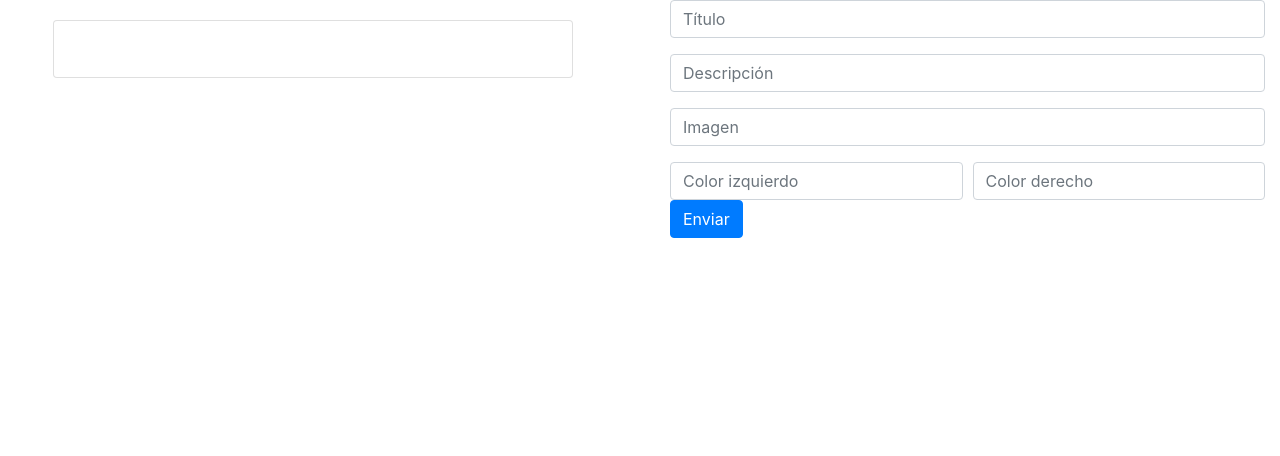
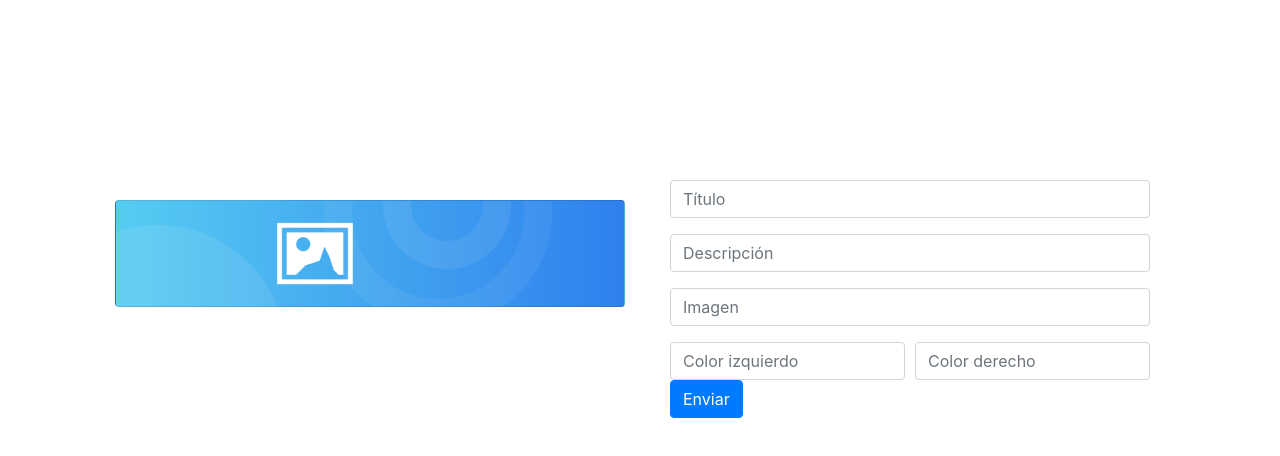
Before and after one commit to Koato/ReactFitness, a React (Create React App) app: page /excercise/new in a window 1280 px wide. Shown: the top 456 px of the page. Built offline with nearby package versions, Linux system fonts and the light colour scheme.

Commit message:
mejorando UX

```diff
--- a/src/Components/Card.js
+++ b/src/Components/Card.js
@@ -1,5 +1,6 @@
 import React from "react";
 import circlesIMG from "../images/circles.png";
+import emptyIMG from "../images/empty.png";
 import './styles/Card.css';
 import 'bootstrap/dist/css/bootstrap.css';
 
@@ -29,12 +30,12 @@ class Card extends React.Component {
         return (
             // solo retorna un solo valor
             <div className="card mx-auto Fitness-Card" style={{
-                backgroundImage: `url({${circlesIMG}}), linear-gradient(to right, ${leftColor}, ${rightColor})`
+                backgroundImage: `url(${circlesIMG}), linear-gradient(to right, ${leftColor || '#56CCF2'}, ${rightColor || '#2F80ED'})`
             }}>
                 <div className="card-body">
                     <div className="row center">
                         <div className="col-6">
-                            <img src={img} className="float-right" />
+                            <img src={img || emptyIMG} className="float-right" />
                         </div>
                         <div className="col-6 Fitness-Card-Info">
                             <h1>{title}</h1>
--- a/src/Components/pages/ExcercisesNew.js
+++ b/src/Components/pages/ExcercisesNew.js
@@ -1,6 +1,7 @@
 import React from "react";
 import ExerciseForm from "../ExerciseForm";
 import Card from "../Card";
+import "../styles/ExerciseNew.css";
 
 class ExcercisesNew extends React.Component {
 
@@ -25,11 +26,11 @@ class ExcercisesNew extends React.Component {
 
     render() {
         return (
-            <div className="row">
-                <div className="col-sm">
+            <div className="ExerciseNew_Lateral_Spaces row">
+                <div className="col-sm ExerciseNew_Card_Space">
                     <Card {...this.state.form} />
                 </div>
-                <div className="col-sm">
+                <div className="col-sm ExerciseNew_Card_Space">
                     <ExerciseForm onChange={this.handleCharge} form={this.state.form} />
                 </div>
             </div>
--- /dev/null
+++ b/src/Components/styles/ExerciseNew.css
@@ -0,0 +1,12 @@
+.ExerciseNew_Lateral_Spaces {
+    margin-right: 100px;
+    margin-left: 100px;
+}
+
+.ExerciseNew_Card_Space {
+    margin-top: 180px;
+}
+
+.ExerciseNew_Form_Space {
+    margin-top: 140px;
+}
```
Also changed, not shown: src/images/empty.png (added).
